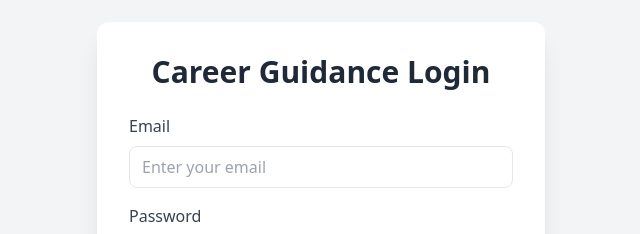
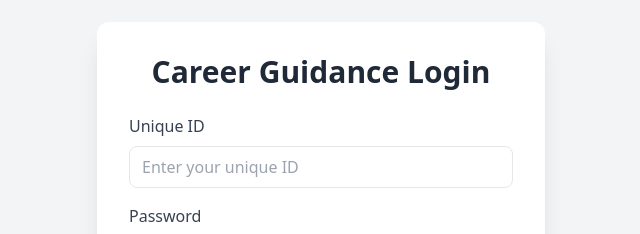
Before and after one commit to achuajays/Edu4Every, a React (Vite) app in the folder react-frontend/: page /auth/career-guidance in a window 1280 px wide. Shown: the part 202-436 px from the top of the page, without its empty margins (319-959 px from the left). Built offline with nearby package versions, Linux system fonts and the light colour scheme.

Commit message:
changed email auth to unique id auth

```diff
--- a/react-frontend/src/components/CareerGuidance/CareerGuidanceLogin.jsx
+++ b/react-frontend/src/components/CareerGuidance/CareerGuidanceLogin.jsx
@@ -1,20 +1,37 @@
 import React, { useState } from 'react';
 import { useNavigate } from 'react-router-dom';
+import axios from 'axios'; // For making API requests
 
 const CareerGuidanceLogin = () => {
-  const [email, setEmail] = useState('');
+  const [uniqueId, setUniqueId] = useState(''); // Changed from email to uniqueId
   const [password, setPassword] = useState('');
+  const [error, setError] = useState(''); // For error messages
   const navigate = useNavigate();
 
-  const handleLogin = (e) => {
+  const handleLogin = async (e) => {
     e.preventDefault();
-    // Simulated login logic
-    if (email && password) {
-      localStorage.setItem('token', 'career-guidance-token');
-      localStorage.setItem('userRole', 'career-guidance');
-      navigate('/dashboard/career-guidance');
+    setError(''); // Clear previous error messages
+
+    if (uniqueId && password) {
+      try {
+        // Make an API call with uniqueId and password
+        const response = await axios.post('https://your-backend-api.com/login', {
+          uniqueId, // Send uniqueId instead of email
+          password,
+        });
+
+        if (response.data.success) {
+          localStorage.setItem('token', response.data.token); // Store token
+          localStorage.setItem('userRole', 'career-guidance'); // Store role
+          navigate('/dashboard/career-guidance'); // Navigate to the dashboard
+        } else {
+          setError('Invalid credentials. Please try again.');
+        }
+      } catch (err) {
+        setError('An error occurred. Please try again later.');
+      }
     } else {
-      alert('Please enter valid credentials');
+      setError('Please enter valid credentials.');
     }
   };
 
@@ -24,18 +41,22 @@ const CareerGuidanceLogin = () => {
         <h2 className="text-3xl font-bold text-center mb-6 text-gray-800">
           Career Guidance Login
         </h2>
+
+        {/* Error message display */}
+        {error && <div className="text-red-500 text-center mb-4">{error}</div>}
+
         <form onSubmit={handleLogin} className="space-y-4">
           <div>
-            <label htmlFor="email" className="block text-gray-700 font-medium mb-2">
-              Email
+            <label htmlFor="uniqueId" className="block text-gray-700 font-medium mb-2">
+              Unique ID
             </label>
             <input
-              type="email"
-              id="email"
-              value={email}
-              onChange={(e) => setEmail(e.target.value)}
+              type="text"
+              id="uniqueId"
+              value={uniqueId}
+              onChange={(e) => setUniqueId(e.target.value)} // Update uniqueId state
               className="w-full px-3 py-2 border rounded-lg focus:outline-none focus:ring-2 focus:ring-blue-500"
-              placeholder="Enter your email"
+              placeholder="Enter your unique ID"
               required
             />
           </div>
--- a/react-frontend/src/components/Student/StudentLogin.jsx
+++ b/react-frontend/src/components/Student/StudentLogin.jsx
@@ -3,15 +3,19 @@ import axios from 'axios';
 import { useNavigate } from 'react-router-dom';
 
 const StudentLogin = () => {
-  const [email, setEmail] = useState('');
+  const [uniqueId, setUniqueId] = useState(''); // Changed email to uniqueId
   const [password, setPassword] = useState('');
+  const [error, setError] = useState(''); // For error message
   const navigate = useNavigate();
 
   const handleLogin = async (e) => {
     e.preventDefault();
+    setError(''); // Clear any previous error messages
+
     try {
+      // Sending uniqueId and password to the backend for authentication
       const response = await axios.post('http://your-backend-url/auth/student', {
-        email,
+        uniqueId, // Sending uniqueId instead of email
         password,
       });
 
@@ -19,11 +23,12 @@ const StudentLogin = () => {
       localStorage.setItem('token', response.data.token);
       localStorage.setItem('userRole', 'student');
 
-      // Navigate to student dashboard
+      // Navigate to the student dashboard
       navigate('/dashboard/student');
     } catch (error) {
       console.error('Login failed', error);
-      // Handle login error (show message, etc.)
+      // Handle login error by setting an error message
+      setError('Invalid credentials. Please check your unique ID and password.');
     }
   };
 
@@ -31,12 +36,16 @@ const StudentLogin = () => {
     <div className="min-h-screen flex items-center justify-center bg-gray-100">
       <div className="bg-white p-8 rounded-xl shadow-md w-96">
         <h2 className="text-2xl font-bold mb-6 text-center">Student Login</h2>
+
+        {/* Error message display */}
+        {error && <div className="text-red-500 text-center mb-4">{error}</div>}
+
         <form onSubmit={handleLogin} className="space-y-4">
           <input
-            type="email"
-            placeholder="Email"
-            value={email}
-            onChange={(e) => setEmail(e.target.value)}
+            type="text" // Changed to text for uniqueId
+            placeholder="Student ID"
+            value={uniqueId}
+            onChange={(e) => setUniqueId(e.target.value)} // Handle uniqueId change
             className="w-full px-4 py-2 border rounded-lg focus:outline-none focus:ring-2 focus:ring-blue-500"
             required
           />
--- a/react-frontend/src/components/Teacher/TeacherLogin.jsx
+++ b/react-frontend/src/components/Teacher/TeacherLogin.jsx
@@ -3,7 +3,7 @@ import axios from 'axios';
 import { useNavigate } from 'react-router-dom';
 
 const TeacherLogin = () => {
-  const [email, setEmail] = useState('');
+  const [teacherId, setTeacherId] = useState(''); // Changed from email to teacherId
   const [password, setPassword] = useState('');
   const [error, setError] = useState('');
   const navigate = useNavigate();
@@ -13,8 +13,9 @@ const TeacherLogin = () => {
     setError('');
 
     try {
+      // Send teacherId and password for authentication
       const response = await axios.post('http://your-backend-url/auth/teacher', {
-        email,
+        teacherId, // Sending teacherId instead of email
         password,
       });
 
@@ -45,10 +46,10 @@ const TeacherLogin = () => {
         <h2 className="text-2xl font-bold mb-6 text-center">Teacher Login</h2>
         <form onSubmit={handleLogin} className="space-y-4">
           <input
-            type="email"
-            placeholder="Email"
-            value={email}
-            onChange={(e) => setEmail(e.target.value)}
+            type="text" // Changed to text for teacherId
+            placeholder="Teacher ID"
+            value={teacherId}
+            onChange={(e) => setTeacherId(e.target.value)} // Handle teacherId change
             className="w-full px-4 py-2 border rounded-lg focus:outline-none focus:ring-2 focus:ring-blue-500"
             required
           />
```
